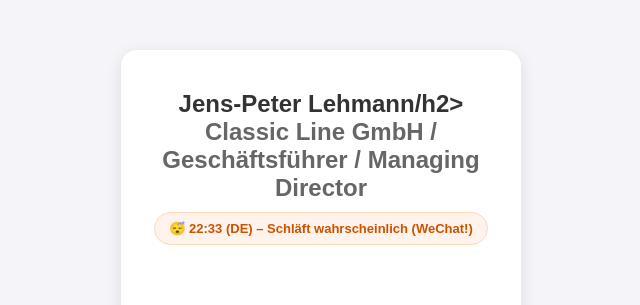
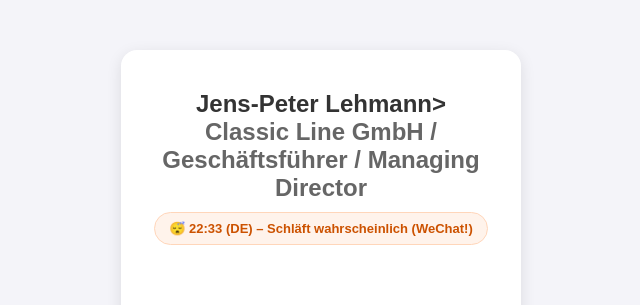
Before and after one commit to Jumpjay78/vcard, a plain HTML site: page index.html in a window 1280 px wide. Shown: the top 305 px of the page, without its empty margins (319-959 px from the left). Drawn offline with Linux system fonts and the light colour scheme.

Commit message:
Update index.html

```diff
--- a/index.html
+++ b/index.html
@@ -26,7 +26,7 @@
       <!-- VORDERSEITE -->
       <div class="card-face card-front">
         <div>
-          <h2 style="margin: 10px 0 5px 0;">Jens-Peter Lehmann/h2>
+          <h2 style="margin: 10px 0 5px 0;">Jens-Peter Lehmann>
           <p style="margin: 0; color: #666;">Classic Line GmbH / Geschäftsführer / Managing Director</p>
           <div id="live-status" class="status-badge">Lade Status...</div>
         </div>
```
